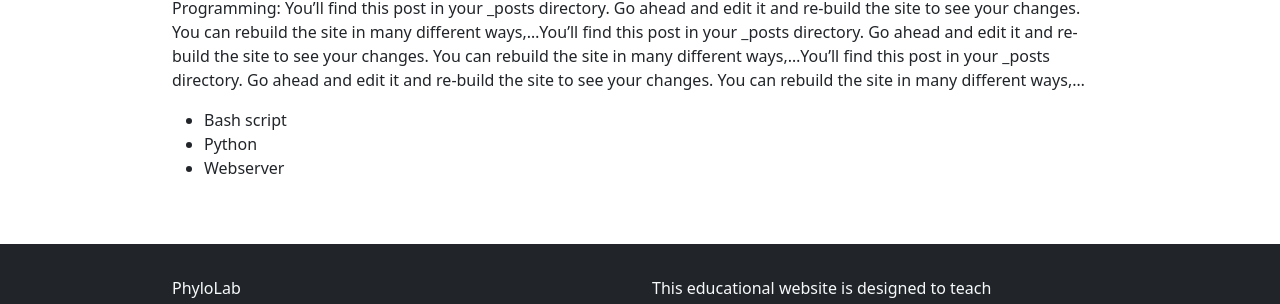
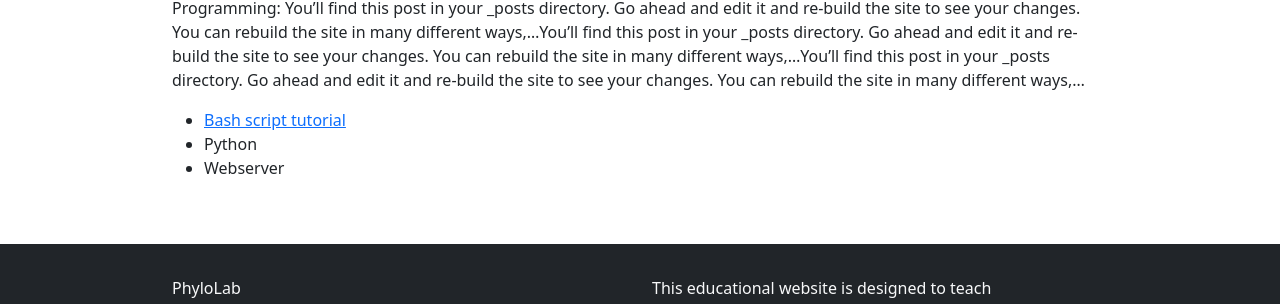
Before and after one commit to lliu1871/PhyEd, a Jekyll site: the page built from code.markdown, in a window 1280 px wide. Shown: the part 1103-1407 px from the top of the page. Built offline with Jekyll 4.4.1, drawn with Linux system fonts in a browser that asks for light colours; comment, search, counter and statistics services are not loaded.

Commit message:
Update code.markdown

```diff
--- a/code.markdown
+++ b/code.markdown
@@ -25,6 +25,6 @@ Statistics: You’ll find this post in your _posts directory. Go ahead and edit
 <div><i class="material-icons" style="font-size:50px;color:orange;">key</i></div>
 Programming: You’ll find this post in your _posts directory. Go ahead and edit it and re-build the site to see your changes. You can rebuild the site in many different ways,...You’ll find this post in your _posts directory. Go ahead and edit it and re-build the site to see your changes. You can rebuild the site in many different ways,...You’ll find this post in your _posts directory. Go ahead and edit it and re-build the site to see your changes. You can rebuild the site in many different ways,...
 
-- Bash script
+- [Bash script tutorial](/code/shell)
 - Python
 - Webserver
```
